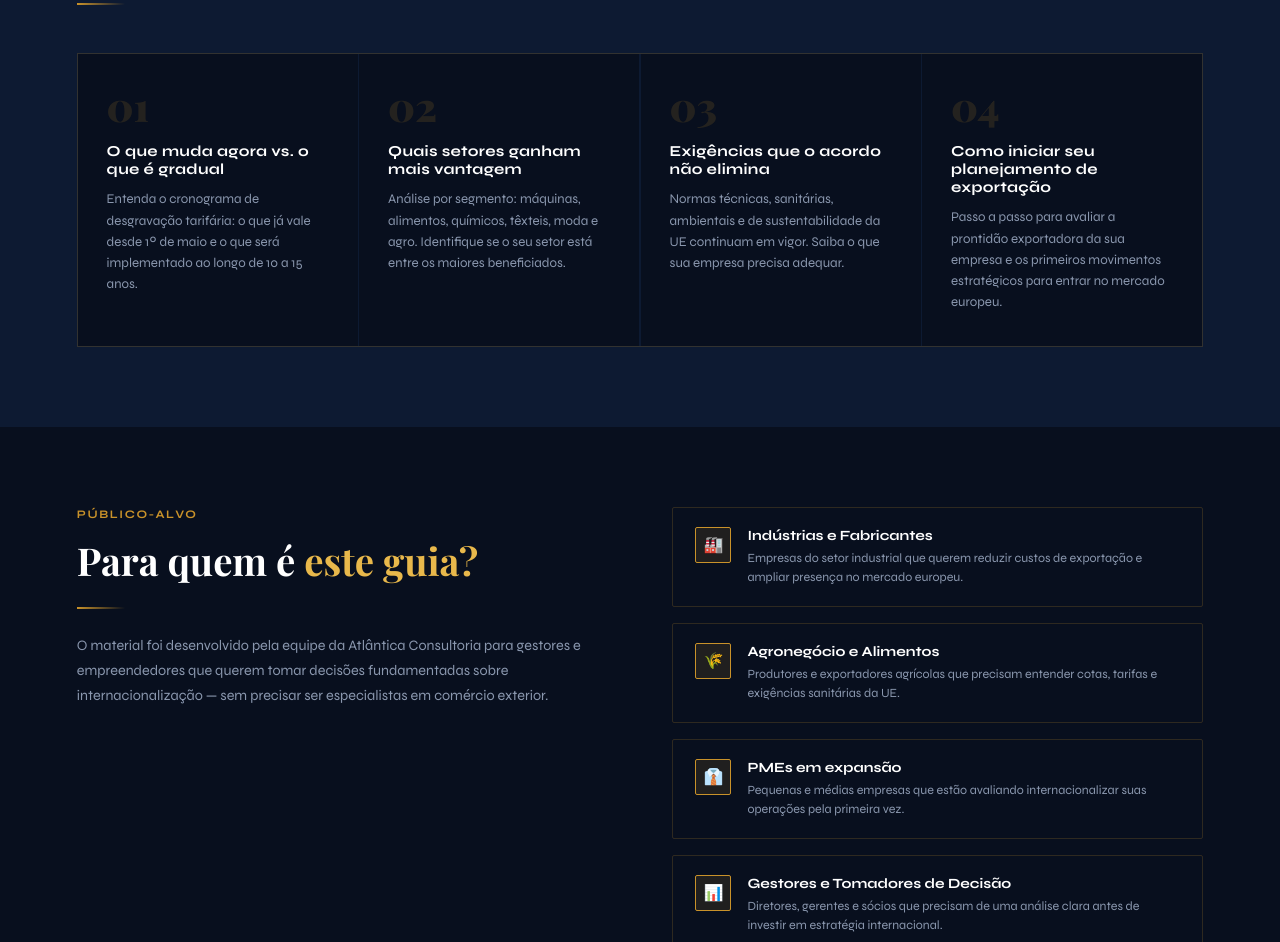
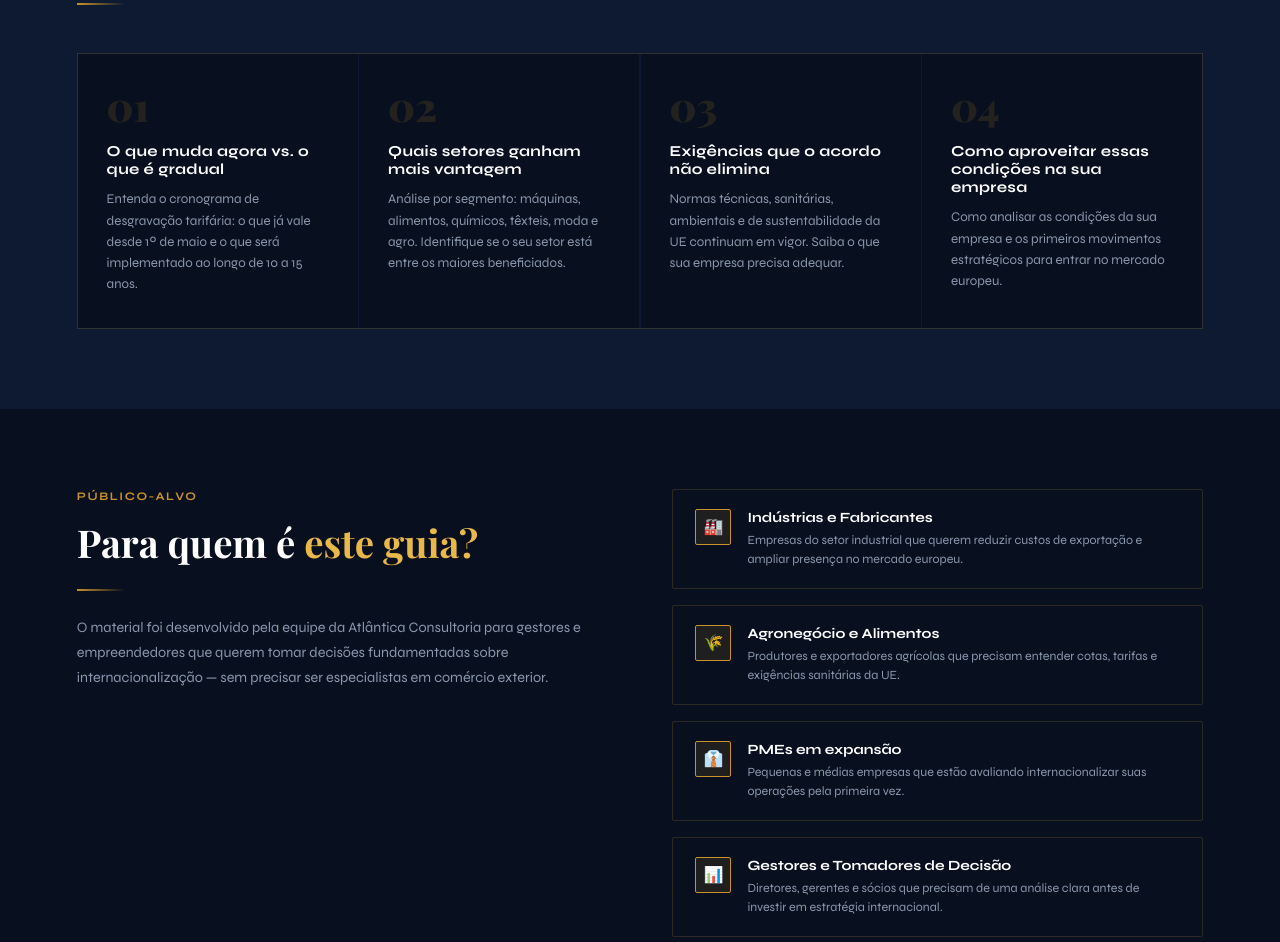
Before and after one commit to Marketing-Atlantica-Consultoria/guia-mercosul-ue, a plain HTML site: page index.html in a window 1280 px wide. Shown: the part 1136-2078 px from the top of the page. Drawn offline with nearby package versions, Linux system fonts and the light colour scheme.

Commit message:
Add files via upload

```diff
--- a/index.html
+++ b/index.html
@@ -488,8 +488,8 @@
     </div>
     <div class="learn-card">
       <div class="learn-num">04</div>
-      <h3>Como iniciar seu planejamento de exportação</h3>
-      <p>Passo a passo para avaliar a prontidão exportadora da sua empresa e os primeiros movimentos estratégicos para entrar no mercado europeu.</p>
+      <h3>Como aproveitar essas condições na sua empresa</h3>
+      <p>Como analisar as condições da sua empresa e os primeiros movimentos estratégicos para entrar no mercado europeu.</p>
     </div>
   </div>
 </section>
```
